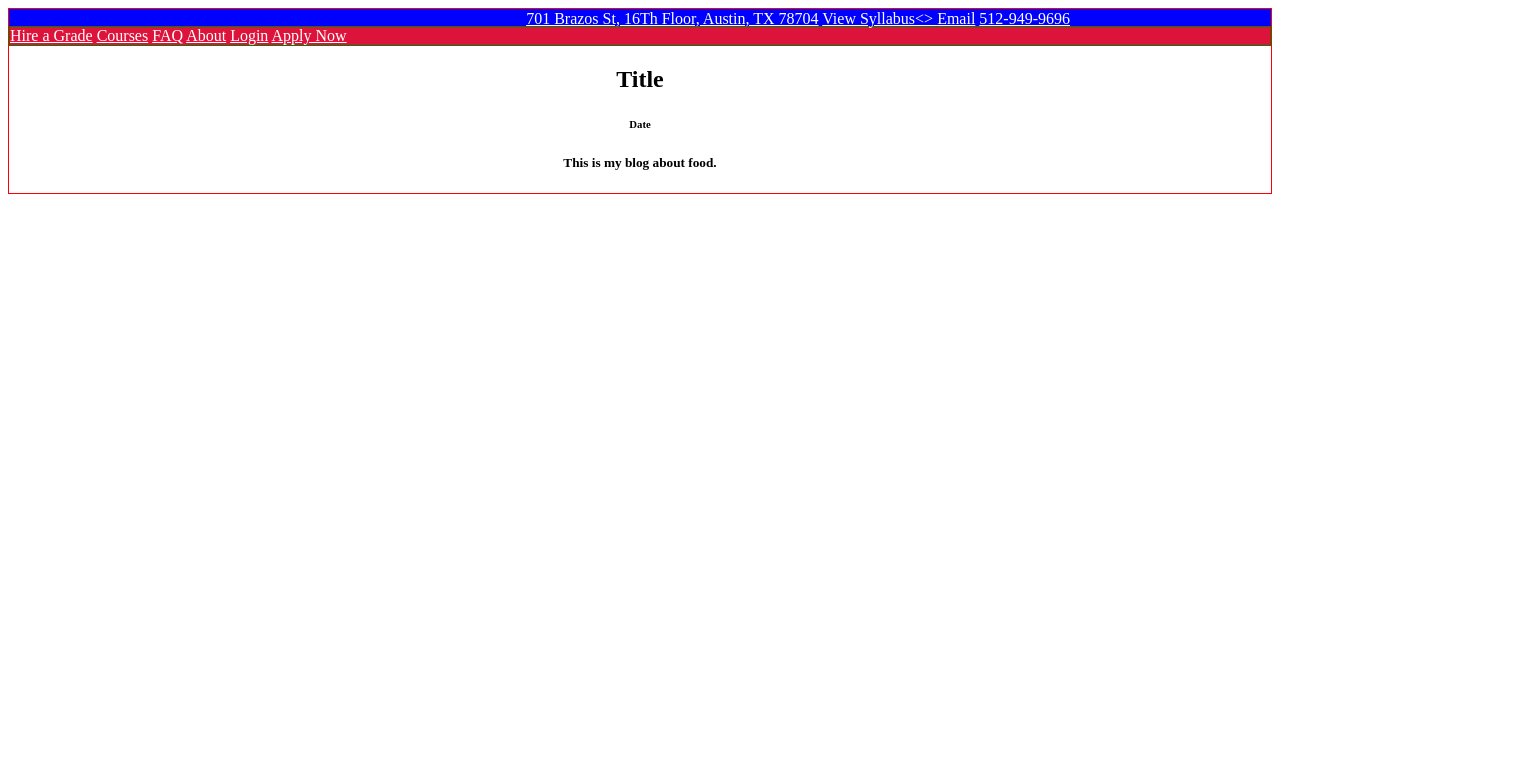
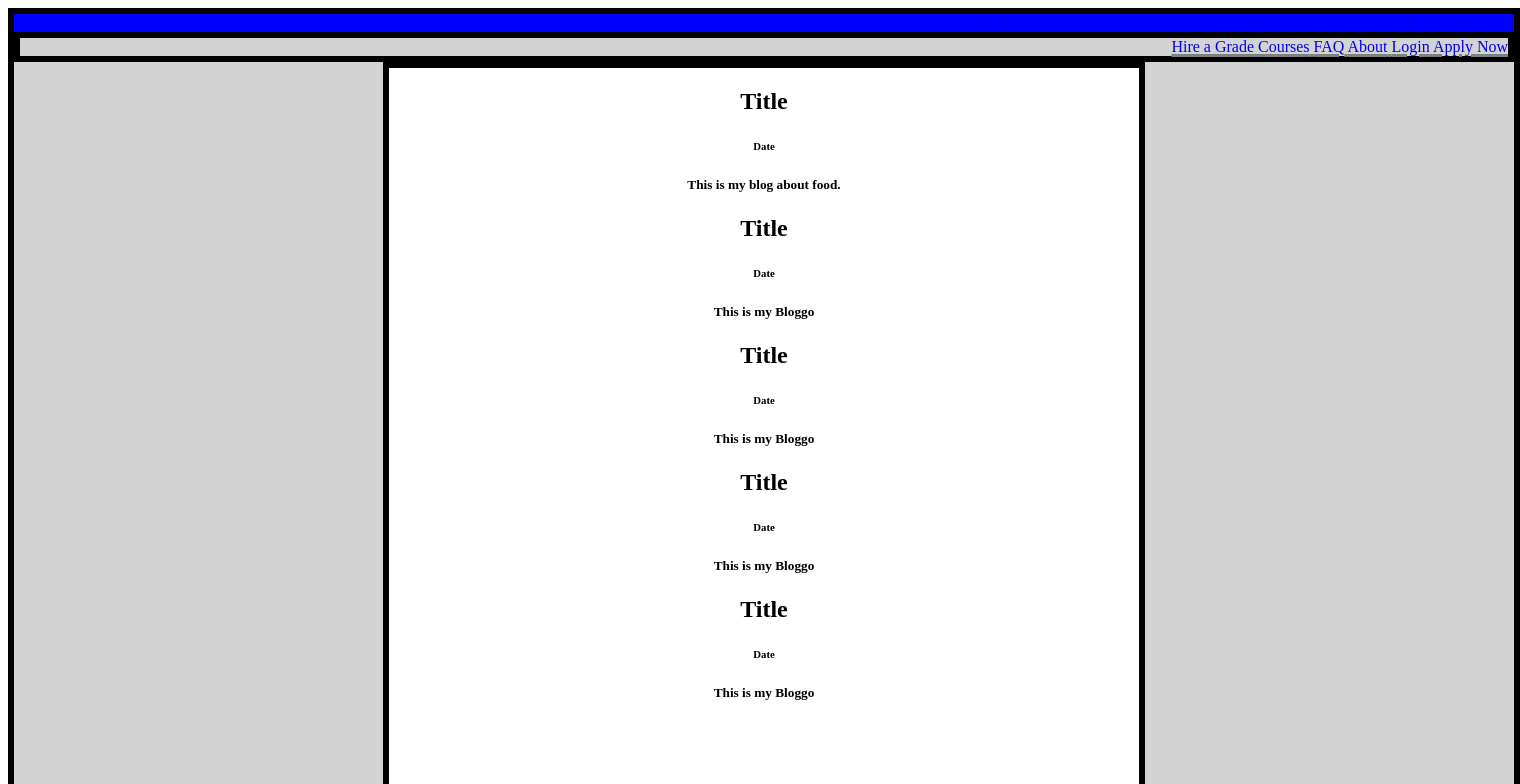
Before and after one commit to Christrevino22/ACA_web101_Christopher_Trevino, a plain HTML site: page src/blog/blog.html in a window 1280 px wide. Shown: the top 784 px of the page, 1520 px wide, since content can reach past the window. Drawn offline with Linux system fonts and the light colour scheme.

Commit message:
added changes

```diff
--- a/src/blog/blog.html
+++ b/src/blog/blog.html
@@ -10,19 +10,22 @@
   <body>
     <div class="main-container">
       <header>
-        <a class="one" href="#">701 Brazos St, 16Th Floor, Austin, TX 78704</a>
-        <a class="two" href="#">View Syllabus<>
-        <a class="three" href="#">Email</a>
-        <a class="four" href="#">512-949-9696</a>
-
+        <div class="head-box">
+        <a class="#" href="#">701 Brazos St, 16Th Floor, Austin, TX 78704</a>
+        <a class="#" href="#">View Syllabus<>
+        <a class="#" href="#">Email</a>
+        <a class="#" href="#">512-949-9696</a>
+      </div>
       </header>
       <nav>
+        <div class="nav-bar">
         <a href="#">Hire a Grade</a>
         <a href="#">Courses</a>
         <a href="#">FAQ</a>
         <a href="#">About</a>
         <a href="#">Login</a>
         <a href="#">Apply Now</a>
+      </div>
 
       </nav>
       <main>
@@ -34,6 +37,27 @@
           <h6>Date</h6>
           <h5>This is my blog about food.</h5>
         </section>
+        <section>
+          <h2>Title</h2>
+          <h6>Date</h6>
+          <h5>This is my Bloggo</h5>
+        </section>
+        <section>
+          <h2>Title</h2>
+          <h6>Date</h6>
+          <h5>This is my Bloggo</h5>
+        </section>
+        <section>
+        <h2>Title</h2>
+          <h6>Date</h6>
+          <h5>This is my Bloggo</h5>
+        </section>
+        <section>
+          <h2>Title</h2>
+          <h6>Date</h6>
+          <h5>This is my Bloggo</h5>
+
+        </section>
         </div>
       </main>
     </div>
--- a/src/blog/blogStyle.css
+++ b/src/blog/blogStyle.css
@@ -1,29 +1,65 @@
 .main-container {
-  border: 1px solid red;
-  padding-top: 0px;
-}
-header {
-  text-decoration-color: white;
-  border: 1px solid blue;
-  background-color: blue;
-  width: auto;
-  height: 15px;
+  border: 6px solid black;
+  height:  3100px;
+  width: 1500px;
   text-align: right;
-  padding-right: 200px;
-  padding-top: none;
+  background-color: lightgrey;
+
+
+
+
 
 
 }
-nav {
-  border: 1px solid green;
-  background-color: crimson;
+.head-box {
+  background-color: blue;
+  color: white;
+
 
 }
+
 a {
-  list-style-type: none;
-  color: white;
+  text-decoration: none;
 
 }
+
+
+
 .blog-container {
   text-align: center;
+  border: 6px  solid black;
+  color: black;
+  background-color: white;
+  margin: auto;
+  width: 50%;
+  height: 3000px;
+
 }
+  .nav-bar {
+    border: 6px solid black;
+    background-color: lightgrey;
+    text-align: right;
+    color: grey;
+    text-decoration: underline 3px;
+
+
+
+
+
+
+
+
+  }
+  .container-2 {
+    text-align: center;
+    text-decoration: underline;
+    border: solid 2px red;
+
+  }
+
+
+
+
+
+
+}
```
